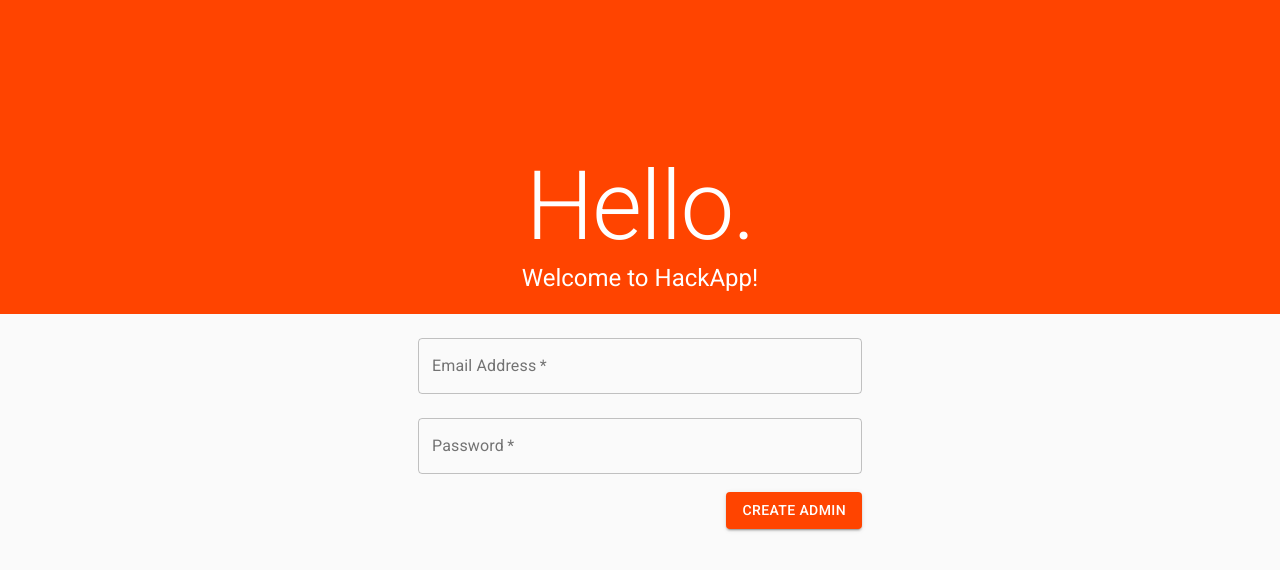
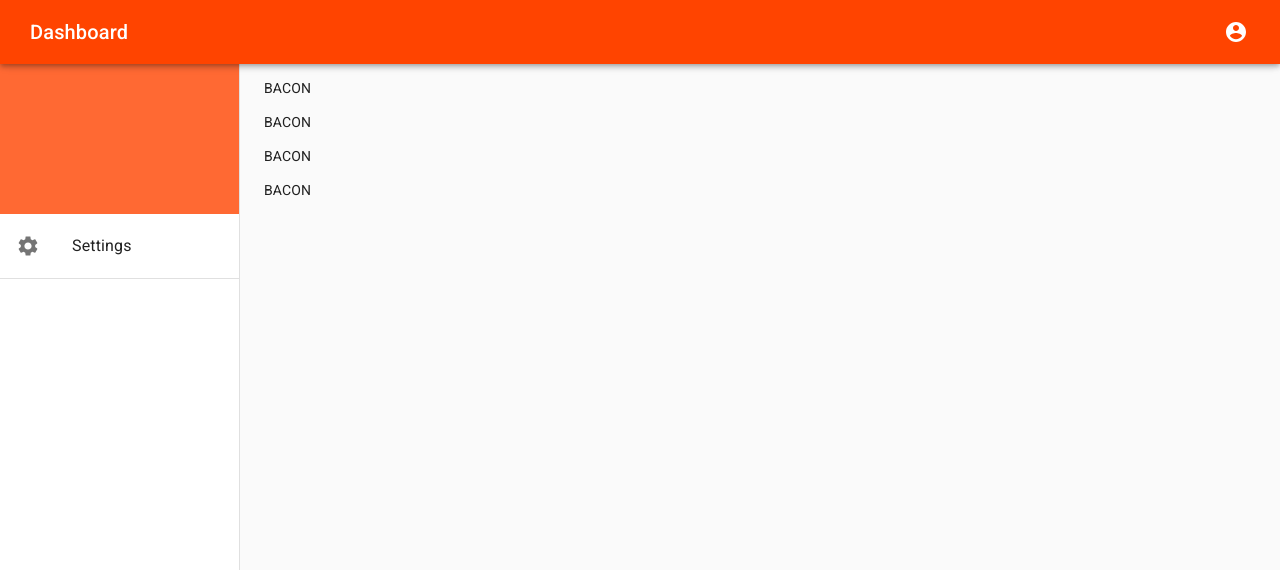
Before and after one commit to evscott/hackapp-client, a React (Create React App) app: page /dashboard in a window 1280 px wide. Shown: the top 570 px of the page. Built offline with nearby package versions, Linux system fonts and the light colour scheme.

Commit message:
Added routers and the start of a dashboard. Created templates for all pages that will be created that require an app bar, menu drawer, and content.

```diff
--- a/package.json
+++ b/package.json
@@ -14,6 +14,7 @@
     "prop-types": "^15.7.2",
     "react": "^16.12.0",
     "react-dom": "^16.12.0",
+    "react-router-dom": "^5.1.2",
     "react-scripts": "3.3.1"
   },
   "repository": {
--- a/src/App.js
+++ b/src/App.js
@@ -1,21 +1,31 @@
 import React from "react";
+import { Switch, Route, BrowserRouter as Router } from "react-router-dom";
 import "./App.css";
 import { MuiThemeProvider } from "@material-ui/core";
 import CssBaseline from "@material-ui/core/CssBaseline";
 import { theme } from "./theme";
 import SetupPage from "./components/setup/SetupPage";
+import DashboardPage from "./components/dashboard/DashboardPage";
 
 /**
  * The application. Has a theme and routes.
  * @returns {*} The application (JSX)
  */
 function App() {
-  // @TODO: Add routes
   return (
-    <MuiThemeProvider theme={theme}>
-      <CssBaseline />
-      <SetupPage />
-    </MuiThemeProvider>
+    <Router>
+      <MuiThemeProvider theme={theme}>
+        <CssBaseline />
+        <Switch>
+          <Route path="/setup">
+            <SetupPage />
+          </Route>
+          <Route path="/dashboard">
+            <DashboardPage />
+          </Route>
+        </Switch>
+      </MuiThemeProvider>
+    </Router>
   );
 }
 
--- /dev/null
+++ b/src/components/dashboard/DashboardPage.js
@@ -0,0 +1,31 @@
+import React from "react";
+import Page from "../page/Page";
+import { makeStyles } from "@material-ui/core/styles";
+import SettingsIcon from "@material-ui/icons/Settings";
+
+const useStyles = makeStyles(theme => {
+  return {
+
+  };
+});
+
+const drawerPrimary = [
+    {
+      icon: <SettingsIcon />,
+      text: "Settings"
+    }
+  ];
+const drawerSecondary = [];
+
+export default function DashboardPage() {
+  const classes = useStyles();
+
+  return (
+    <Page drawerPrimary={drawerPrimary} drawerSecondary={drawerSecondary}>
+      <p>BACON</p>
+      <p>BACON</p>
+      <p>BACON</p>
+      <p>BACON</p>
+    </Page>
+  );
+}
--- /dev/null
+++ b/src/components/page/AppBar.js
@@ -0,0 +1,82 @@
+import React from "react";
+import PropTypes from "prop-types";
+import Typography from "@material-ui/core/Typography";
+import AppBar from "@material-ui/core/AppBar";
+import Toolbar from "@material-ui/core/Toolbar";
+import MenuIcon from "@material-ui/icons/Menu";
+import IconButton from "@material-ui/core/IconButton";
+import AccountCircle from "@material-ui/icons/AccountCircle";
+import { makeStyles } from "@material-ui/core/styles";
+
+const useStyles = makeStyles(theme => {
+  return {
+    appBar: {
+      position: "relative",
+      zIndex: 1301 // Ensures it is in front of any drawers
+    },
+    appBarLeft: {
+      marginLeft: "20px",
+      position: "absolute",
+      left: 0
+    },
+    appBarRight: {
+      marginRight: "20px",
+      position: "absolute",
+      right: 0
+    },
+    appBarItem: {
+      display: "inline-block",
+      padding: "0 10px",
+      verticalAlign: "middle"
+    },
+    menu: {
+      display: "inline-block",
+      [theme.breakpoints.up("md")]: {
+        display: "none"
+      }
+    }
+  };
+});
+
+export default function AppBarComponent(props) {
+  const classes = useStyles();
+  return (
+    <div className={classes.appBar}>
+      <AppBar className={classes.appBar} position="static">
+        <Toolbar>
+          <div className={classes.appBarLeft}>
+            <IconButton
+              color="inherit"
+              aria-label="open drawer"
+              className={classes.menu}
+              onClick={props.onClickMenu}
+            >
+              <MenuIcon />
+            </IconButton>
+            <Typography
+              component="h6"
+              variant="h6"
+              className={classes.appBarItem}
+              nowrap="true"
+            >
+              {props.title ? props.title : "HackApp"}
+            </Typography>
+          </div>
+          <div className={classes.appBarRight}>
+            <IconButton
+              color="inherit"
+              aria-label="account of the current user"
+            >
+              <AccountCircle />
+            </IconButton>
+          </div>
+        </Toolbar>
+      </AppBar>
+    </div>
+  );
+}
+
+AppBarComponent.propTypes = {
+  title: PropTypes.string,
+  onClickMenu: PropTypes.func.isRequired
+};
--- /dev/null
+++ b/src/components/page/Drawer.js
@@ -0,0 +1,58 @@
+import React from "react";
+import PropTypes from "prop-types";
+import Hidden from "@material-ui/core/Hidden";
+import Drawer from "@material-ui/core/Drawer";
+import { makeStyles } from "@material-ui/core/styles";
+
+export const drawerWidth = 240;
+
+const useStyles = makeStyles(theme => {
+  return {
+    drawerPaper: {
+      width: drawerWidth
+    }
+  }
+});
+
+export default function DrawerMenu(props) {
+  const classes = useStyles();
+  return (
+    <nav className={classes.drawer} aria-label="drawer menu">
+      {/* Open-up drawer for smaller screen sizes */}
+      <Hidden mdUp implementation="js">
+        <Drawer
+          variant="temporary"
+          anchor="left"
+          open={props.isOpen}
+          onClose={() => props.setIsOpen(!props.isOpen)}
+          ModalProps={{
+            keepMounted: true // better mobile performance
+          }}
+          classes={{
+            paper: classes.drawerPaper
+          }}
+        >
+          {props.children}
+        </Drawer>
+      </Hidden>
+      {/* Permanent drawer for larger screen sizes */}
+      <Hidden smDown implementation="js">
+        <Drawer
+          variant="permanent"
+          anchor="left"
+          classes={{
+            paper: classes.drawerPaper,
+          }}
+          open
+        >
+          {props.children}
+        </Drawer>
+      </Hidden>
+    </nav>
+  );
+}
+
+DrawerMenu.propTypes = {
+  isOpen: PropTypes.bool.isRequired,
+  setIsOpen: PropTypes.func.isRequired,
+};
--- /dev/null
+++ b/src/components/page/DrawerList.js
@@ -0,0 +1,51 @@
+import React from "react";
+import PropTypes from "prop-types";
+import { makeStyles } from "@material-ui/core/styles";
+import Divider from "@material-ui/core/Divider";
+import List from "@material-ui/core/List";
+import ListItem from "@material-ui/core/ListItem";
+import ListItemIcon from "@material-ui/core/ListItemIcon";
+import ListItemText from "@material-ui/core/ListItemText";
+import Container from "@material-ui/core/Container";
+
+const useStyles = makeStyles(theme => {
+  return {
+    spacer: theme.mixins.toolbar,
+    header: {
+      height: 150,
+      backgroundColor: theme.palette.primary.light
+    }
+  };
+});
+
+export default function DrawerList(props) {
+  const classes = useStyles();
+  return (
+    <div>
+      <div className={classes.spacer} />
+      <Container className={classes.header} />
+      <List>
+        {props.primaryButtons.map(button => (
+          <ListItem button key={button.text}>
+            <ListItemIcon>{button.icon}</ListItemIcon>
+            <ListItemText primary={button.text} />
+          </ListItem>
+        ))}
+      </List>
+      <Divider />
+      <List>
+        {props.secondaryButtons.map(button => (
+          <ListItem button key={button.text}>
+            <ListItemIcon>{button.icon}</ListItemIcon>
+            <ListItemText primary={button.text} />
+          </ListItem>
+        ))}
+      </List>
+    </div>
+  );
+}
+
+DrawerList.propTypes = {
+  primaryButtons: PropTypes.array.isRequired,
+  secondaryButtons: PropTypes.array.isRequired
+};
--- /dev/null
+++ b/src/components/page/Page.js
@@ -0,0 +1,53 @@
+import React from "react";
+import AppBar from "./AppBar";
+import Container from "@material-ui/core/Container";
+import { makeStyles } from "@material-ui/core/styles";
+import Drawer from "./Drawer";
+import { drawerWidth } from "./Drawer";
+import PropTypes from "prop-types";
+import DrawerList from "./DrawerList";
+
+const useStyles = makeStyles(theme => {
+  return {
+    appBarContainer: {
+      marginRight: 0,
+      maxWidth: "none",
+      padding: 0
+    },
+    content: {
+      [theme.breakpoints.up('md')]: {
+        width: `calc(100% - ${drawerWidth}px)`,
+        marginLeft: drawerWidth,
+      }
+    }
+  };
+});
+
+export default function Page(props) {
+  const classes = useStyles();
+
+  const [drawerOpen, setDrawerOpen] = React.useState(false);
+
+  const toggleMenu = () => {
+    setDrawerOpen(!drawerOpen);
+  };
+
+  return (
+    <div>
+      <Container className={classes.appBarContainer}>
+        <AppBar title="Dashboard" onClickMenu={toggleMenu} />
+      </Container>
+      <Drawer className={classes.drawer} isOpen={drawerOpen} setIsOpen={toggleMenu}>
+        <DrawerList primaryButtons={props.drawerPrimary} secondaryButtons={props.drawerSecondary}/>
+      </Drawer>
+      <Container className={classes.content}>
+        {props.children}
+      </Container>
+    </div>
+  );
+}
+
+Drawer.propTypes = {
+  drawerPrimary: PropTypes.array.isRequired,
+  drawerSecondary: PropTypes.array.isRequired
+};
--- a/src/components/setup/SetupOrgForm.js
+++ b/src/components/setup/SetupOrgForm.js
@@ -2,7 +2,7 @@ import React from "react";
 import Button from "@material-ui/core/Button";
 import TextField from "@material-ui/core/TextField";
 import RightButtonBar from "../buttons/RightButtonBar";
-import PropTypes from 'prop-types';
+import PropTypes from "prop-types";
 import { makeStyles } from "@material-ui/core/styles";
 
 /**
@@ -54,6 +54,6 @@ export default function SetupOrgForm(props) {
 }
 
 SetupOrgForm.propTypes = {
-    // Function for what to do when creating the organization
-    handleCreateOrg: PropTypes.func.isRequired,
+  // Function for what to do when creating the organization
+  handleCreateOrg: PropTypes.func.isRequired
 };
```
Also changed, not shown: 1 other file (tests, documents, lock files or other folders).
